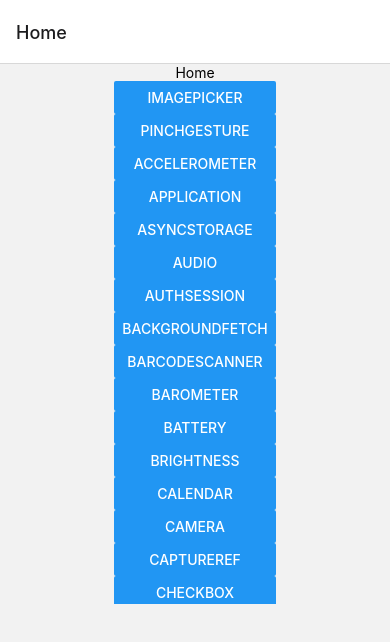
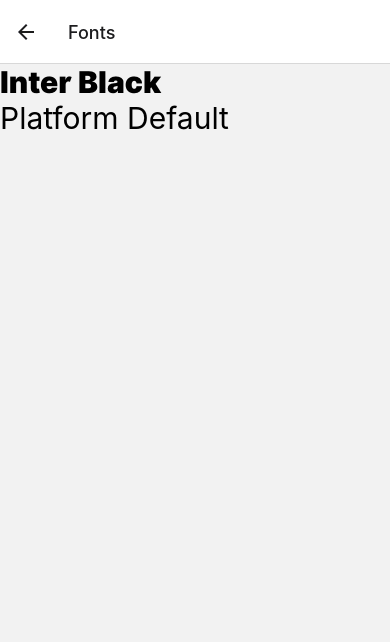
Before and after one commit to GuilhermeSousaDev/Expo, a React Native app: screen /Fonts in a window 390 px wide. Shown: the top 642 px of the page. Built offline with nearby package versions, Linux system fonts and the light colour scheme; what expo-task-manager would draw is missing.

Commit message:
Expo Fonts

```diff
--- a/App.js
+++ b/App.js
@@ -29,6 +29,7 @@
 import FaceDetector from './screens/FaceDetector';
 import FileSystem from './screens/FileSystem';
 import Firebase from './screens/Firebase';
+import Fonts from './screens/Fonts';
 
 export default function App() {
   return (
@@ -59,6 +60,7 @@
         <Stack.Screen name='FaceDetector' component={FaceDetector} />
         <Stack.Screen name='FileSystem' component={FileSystem} />
         <Stack.Screen name='Firebase' component={Firebase} />
+        <Stack.Screen name='Fonts' component={Fonts} />
       </Stack.Navigator>
       <StatusBar style="light" />
     </NavigationContainer>
--- a/package.json
+++ b/package.json
@@ -31,10 +31,12 @@
     "expo-face-detector": "~12.0.0",
     "expo-file-system": "~15.1.1",
     "expo-firebase-recaptcha": "~2.3.1",
+    "expo-font": "~11.0.1",
     "expo-image-picker": "~14.0.2",
     "expo-media-library": "~15.0.0",
     "expo-random": "~13.0.0",
     "expo-sensors": "~12.0.1",
+    "expo-splash-screen": "~0.17.5",
     "expo-status-bar": "~1.4.2",
     "expo-web-browser": "~12.0.0",
     "firebase": "^9.15.0",
--- /dev/null
+++ b/screens/Fonts.js
@@ -0,0 +1,27 @@
+import { useFonts } from 'expo-font';
+import { useCallback } from 'react';
+import { View, Text } from 'react-native';
+import * as SplashScreen from 'expo-splash-screen';
+
+export default function FontsScreen() {
+    const [fontsLoaded] = useFonts({
+        'Inter-Black': require('../assets/fonts/Inter Black 900.otf'),
+    });
+
+    const onLayoutRootView = useCallback(async () => {
+        if (fontsLoaded) {
+            await SplashScreen.hideAsync();
+        }
+    }, [fontsLoaded]);
+
+
+    if (!fontsLoaded) {
+        return null;
+    }
+    return (
+        <View onLayout={onLayoutRootView}>
+            <Text style={{ fontFamily: 'Inter-Black', fontSize: 30 }}>Inter Black</Text>
+            <Text style={{ fontSize: 30 }}>Platform Default</Text>
+        </View>
+    )
+}
--- a/screens/Home.js
+++ b/screens/Home.js
@@ -34,6 +34,7 @@
                 <Button title="FaceDetector" onPress={() => navigate('FaceDetector')} />
                 <Button title="FileSystem" onPress={() => navigate('FileSystem')} />
                 <Button title="Firebase" onPress={() => navigate('Firebase')} />
+                <Button title="Fonts" onPress={() => navigate('Fonts')} />
             </ScrollView>
         </View>
     )
```
Also changed, not shown: assets/fonts/Inter Black 900.otf (added), 1 other file (tests, documents, lock files or other folders).
